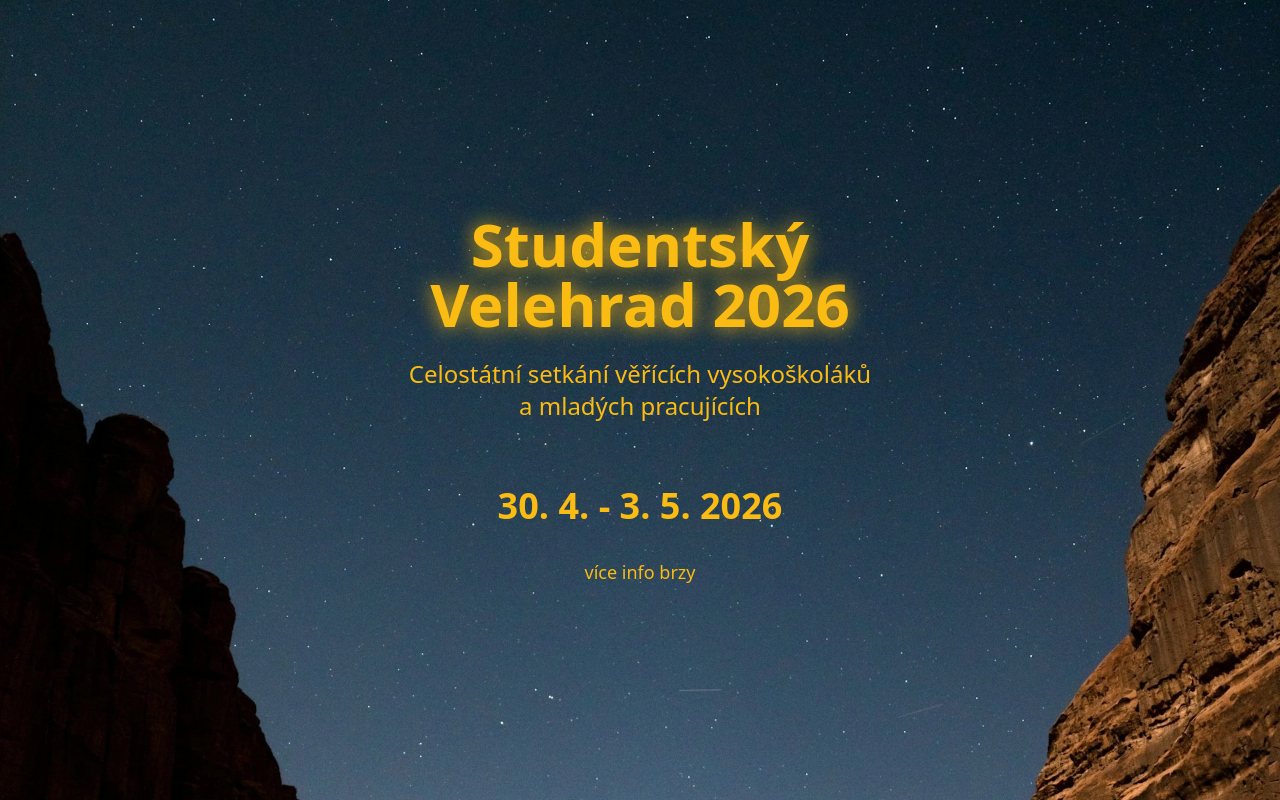
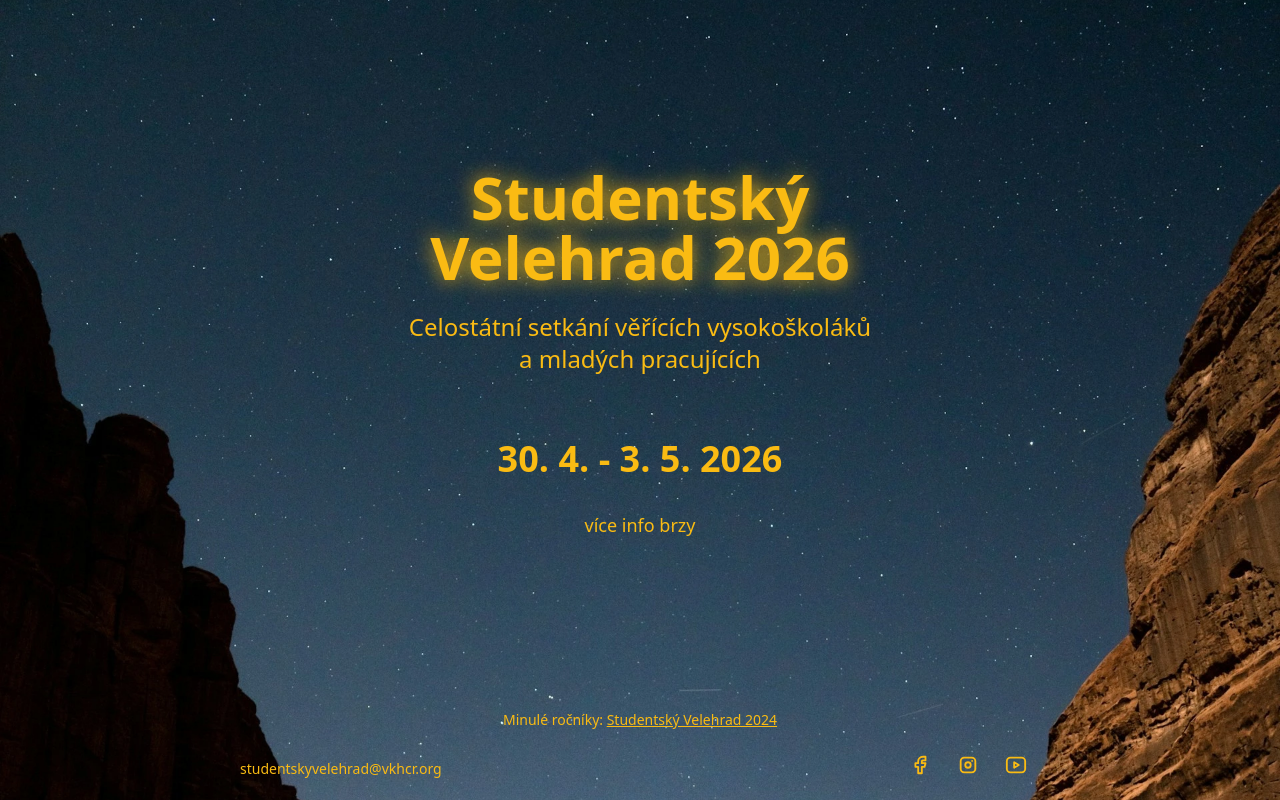
Before and after one commit to petrkucerak/studentsky-velehrad, an Astro site: page / in a window 1280 px wide. Built offline with nearby package versions, Linux system fonts and the light colour scheme; Astro itself is replaced by a stand-in of ours.

Commit message:
Add all information

```diff
--- a/package.json
+++ b/package.json
@@ -9,6 +9,7 @@
     "astro": "astro"
   },
   "dependencies": {
+    "@tabler/icons": "^3.30.0",
     "@tailwindcss/vite": "^4.0.6",
     "astro": "^5.2.6",
     "tailwindcss": "^4.0.6"
--- a/src/components/Welcome.astro
+++ b/src/components/Welcome.astro
@@ -1,9 +1,8 @@
 <div
-  class="bg-[url(/img/cover_crop.webp)] bg-center bg-cover w-screen flex fel-col items-center justify-center"
+  class="bg-[url(/img/cover_crop.webp)] bg-center bg-cover w-screen min-h-[100vh] flex flex-col items-center justify-between"
 >
-  <div
-    class="flex flex-col w-[90vw] max-w-[800px] min-h-[100vh] justify-center items-center"
-  >
+  <div></div>
+  <div class="flex flex-col w-[90vw] max-w-[800px] justify-center items-center">
     <h1
       class="text-5xl md:text-6xl font-bold mb-6 text-center text-[#fabb13] [text-shadow:_0px_0px_20px_rgba(250,187,19,1)]"
     >
@@ -21,4 +20,81 @@
     </p>
     <p class="text-lg text-[#fabb13]">více info brzy</p>
   </div>
+  <div class="flex flex-col w-[90vw] max-w-[800px] items-center">
+    <p class="my-1 text-sm text-[#fabb13] mb-2">
+      Minulé ročníky:
+      <a
+        href="https://2024.studentskyvelehrad.cz/"
+        target="_blank"
+        class="underline">Studentský Velehrad 2024</a
+      >
+    </p>
+    <div
+      class="flex flex-col sm:flex-row-reverse items-center justify-center sm:justify-between sm:w-[90vw] max-w-[800px] my-4 text-[#fabb13] text-sm"
+    >
+      <ul class="flex flex-row justify-around w-36 mb-2">
+        <a href="" target="_blank" rel="noreferrer noopener">
+          <li>
+            <svg
+              xmlns="http://www.w3.org/2000/svg"
+              width="22"
+              height="22"
+              viewBox="0 0 24 24"
+              fill="none"
+              stroke="#fabb13"
+              stroke-width="2"
+              stroke-linecap="round"
+              stroke-linejoin="round"
+              class="icon icon-tabler icons-tabler-outline icon-tabler-brand-facebook"
+              ><path stroke="none" d="M0 0h24v24H0z" fill="none"></path><path
+                d="M7 10v4h3v7h4v-7h3l1 -4h-4v-2a1 1 0 0 1 1 -1h3v-4h-3a5 5 0 0 0 -5 5v2h-3"
+              ></path></svg
+            >
+          </li>
+        </a>
+        <a href="" target="_blank" rel="noreferrer noopener"
+          ><li>
+            <svg
+              xmlns="http://www.w3.org/2000/svg"
+              width="22"
+              height="22"
+              viewBox="0 0 24 24"
+              fill="none"
+              stroke="#fabb13"
+              stroke-width="2"
+              stroke-linecap="round"
+              stroke-linejoin="round"
+              class="icon icon-tabler icons-tabler-outline icon-tabler-brand-instagram"
+              ><path stroke="none" d="M0 0h24v24H0z" fill="none"></path><path
+                d="M4 8a4 4 0 0 1 4 -4h8a4 4 0 0 1 4 4v8a4 4 0 0 1 -4 4h-8a4 4 0 0 1 -4 -4z"
+              ></path><path d="M9 12a3 3 0 1 0 6 0a3 3 0 0 0 -6 0"></path><path
+                d="M16.5 7.5v.01"></path></svg
+            >
+          </li></a
+        >
+        <a href="" target="_blank" rel="noreferrer noopener"
+          ><li>
+            <svg
+              xmlns="http://www.w3.org/2000/svg"
+              width="22"
+              height="22"
+              viewBox="0 0 24 24"
+              fill="none"
+              stroke="#fabb13"
+              stroke-width="2"
+              stroke-linecap="round"
+              stroke-linejoin="round"
+              class="icon icon-tabler icons-tabler-outline icon-tabler-brand-youtube"
+              ><path stroke="none" d="M0 0h24v24H0z" fill="none"></path><path
+                d="M2 8a4 4 0 0 1 4 -4h12a4 4 0 0 1 4 4v8a4 4 0 0 1 -4 4h-12a4 4 0 0 1 -4 -4v-8z"
+              ></path><path d="M10 9l5 3l-5 3z"></path></svg
+            >
+          </li></a
+        >
+      </ul>
+      <a href="mailto:studentskyvelehrad@vkhcr.org" target="_blank" class="my-1"
+        >studentskyvelehrad@vkhcr.org</a
+      >
+    </div>
+  </div>
 </div>
```
Also changed, not shown: 1 other file.
